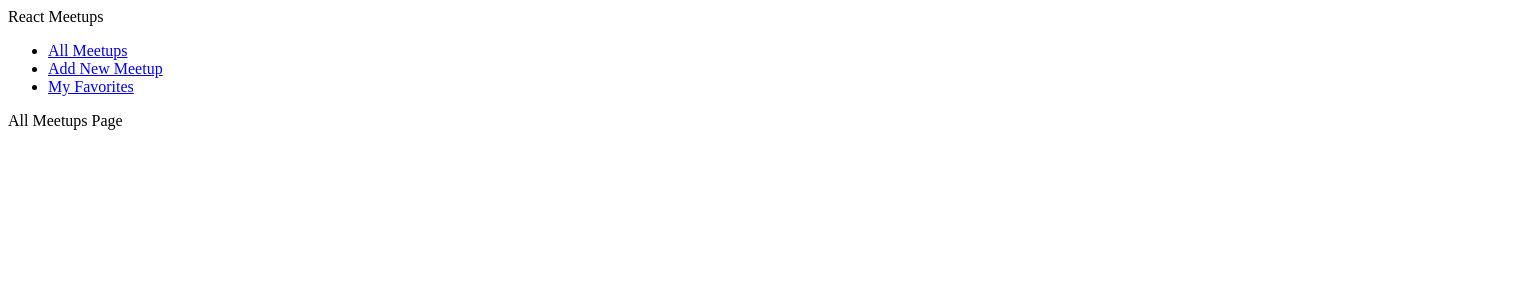
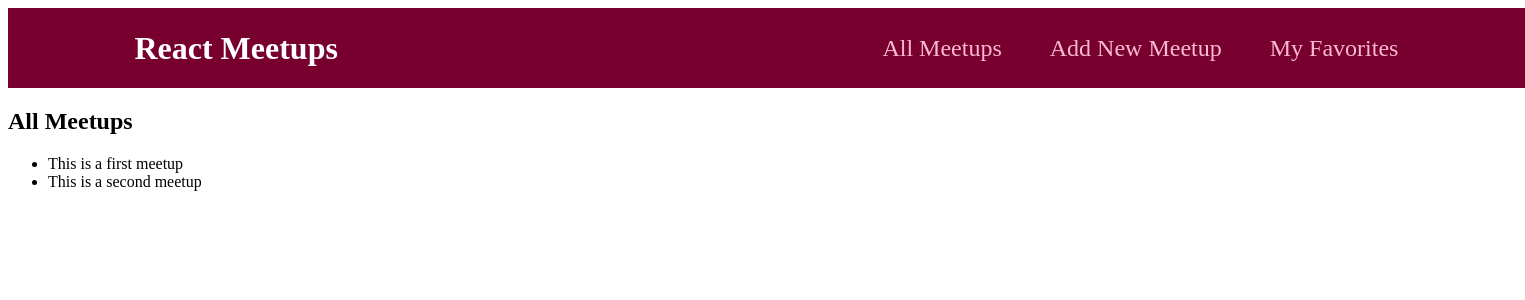
Before and after one commit to KietHo1/Meetup-ReactJS, a React (Create React App) app: page / in a window 1280 px wide. Shown: the top 300 px of the page, 1525 px wide, since content can reach past the window. Built offline with nearby package versions, Linux system fonts and the light colour scheme.

Commit message:
react-router-dom5 and Meetup

```diff
--- a/package.json
+++ b/package.json
@@ -8,7 +8,7 @@
     "@testing-library/user-event": "^13.5.0",
     "react": "^18.2.0",
     "react-dom": "^18.2.0",
-    "react-router-dom": "^6.4.2",
+    "react-router-dom": "^5.3.4",
     "react-scripts": "5.0.1",
     "web-vitals": "^2.1.4"
   },
--- a/src/components/layout/MainNavigation.js
+++ b/src/components/layout/MainNavigation.js
@@ -1,8 +1,9 @@
 import { Link } from "react-router-dom";
+import classes from "./MainNavigation.module.css";
 function MainNavigation() {
   return (
-    <header>
-      <div>React Meetups</div>
+    <header className={classes.header}>
+      <div className={classes.logo}>React Meetups</div>
       <nav>
         <ul>
           <li>
--- /dev/null
+++ b/src/components/layout/MainNavigation.module.css
@@ -0,0 +1,47 @@
+.header {
+  width: 100%;
+  height: 5rem;
+  display: flex;
+  align-items: center;
+  justify-content: space-between;
+  background-color: #77002e;
+  padding: 0 10%;
+}
+
+.logo {
+  font-size: 2rem;
+  color: white;
+  font-weight: bold;
+}
+
+.header ul {
+  list-style: none;
+  margin: 0;
+  padding: 0;
+  display: flex;
+  align-items: baseline;
+}
+
+.header li {
+  margin-left: 3rem;
+}
+
+.header a {
+  text-decoration: none;
+  font-size: 1.5rem;
+  color: #fcb8d2;
+}
+
+.header a:hover,
+.header a:active,
+.header a.active {
+  color: white;
+}
+
+.badge {
+  background-color: #cc2062;
+  color: white;
+  border-radius: 12px;
+  padding: 0 1rem;
+  margin-left: 0.5rem;
+}
--- /dev/null
+++ b/src/components/meetups/MeetupList.module.css
@@ -0,0 +1,5 @@
+.list {
+  list-style: none;
+  margin: 0;
+  padding: 0;
+}
--- a/src/pages/AllMeetups.js
+++ b/src/pages/AllMeetups.js
@@ -1,5 +1,35 @@
+const DUMMY_DATA = [
+  {
+    id: "m1",
+    title: "This is a first meetup",
+    image:
+      "https://upload.wikimedia.org/wikipedia/commons/thumb/d/d3/Stadtbild_M%C3%BCnchen.jpg/2560px-Stadtbild_M%C3%BCnchen.jpg",
+    address: "Meetupstreet 5, 12345 Meetup City",
+    description:
+      "This is a first, amazing meetup which you definitely should not miss. It will be a lot of fun!",
+  },
+  {
+    id: "m2",
+    title: "This is a second meetup",
+    image:
+      "https://upload.wikimedia.org/wikipedia/commons/thumb/d/d3/Stadtbild_M%C3%BCnchen.jpg/2560px-Stadtbild_M%C3%BCnchen.jpg",
+    address: "Meetupstreet 5, 12345 Meetup City",
+    description:
+      "This is a first, amazing meetup which you definitely should not miss. It will be a lot of fun!",
+  },
+];
+
 function AllMeetupsPage() {
-  return <div>All Meetups Page</div>;
+  return (
+    <section>
+      <h1>All Meetups</h1>
+      <ul>
+        {DUMMY_DATA.map((meetup) => {
+          return <li key={meetup.id}>{meetup.title}</li>;
+        })}
+      </ul>
+    </section>
+  );
 }
 
 export default AllMeetupsPage;
```
Also changed, not shown: src/components/meetups/MeetupItem.js (added, +19 -0 lines), src/components/meetups/MeetupItem.module.css (added, +46 -0 lines), src/components/meetups/MeetupList.js (added), 1 other file (tests, documents, lock files or other folders).
